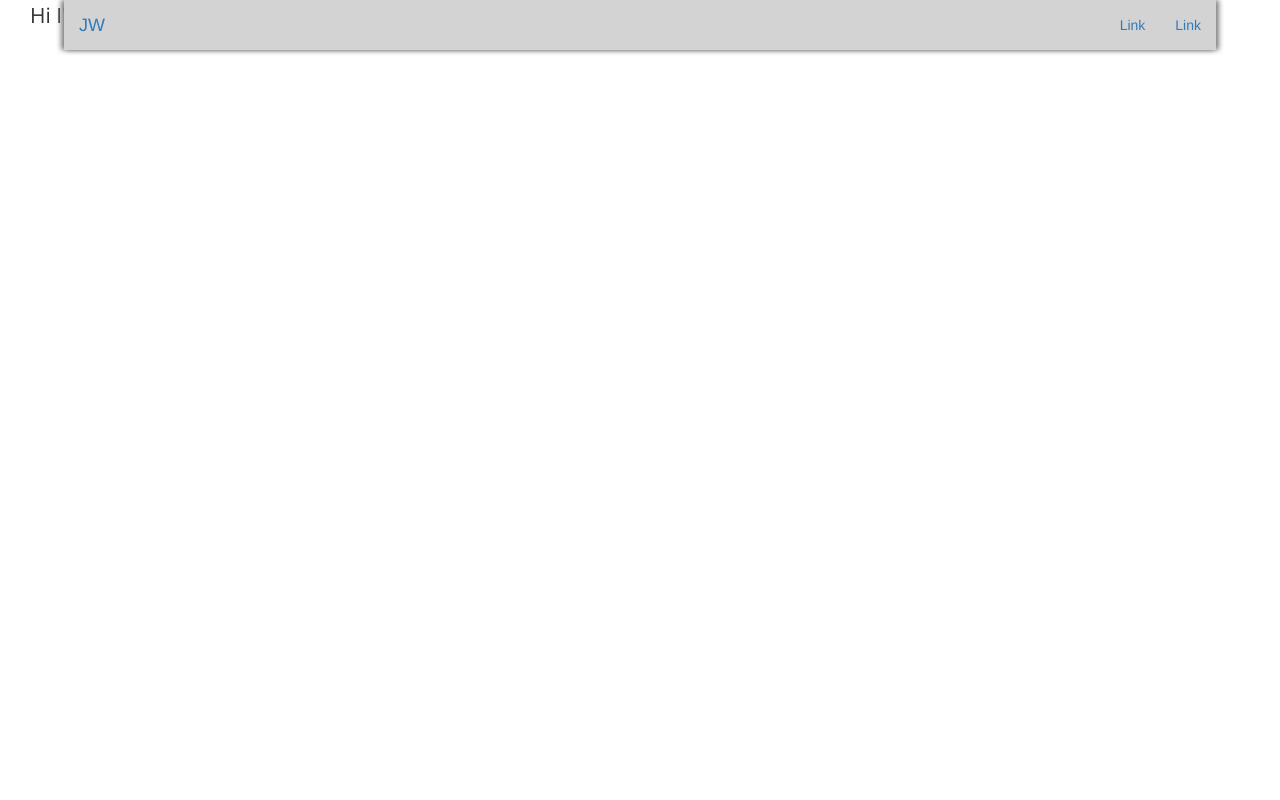
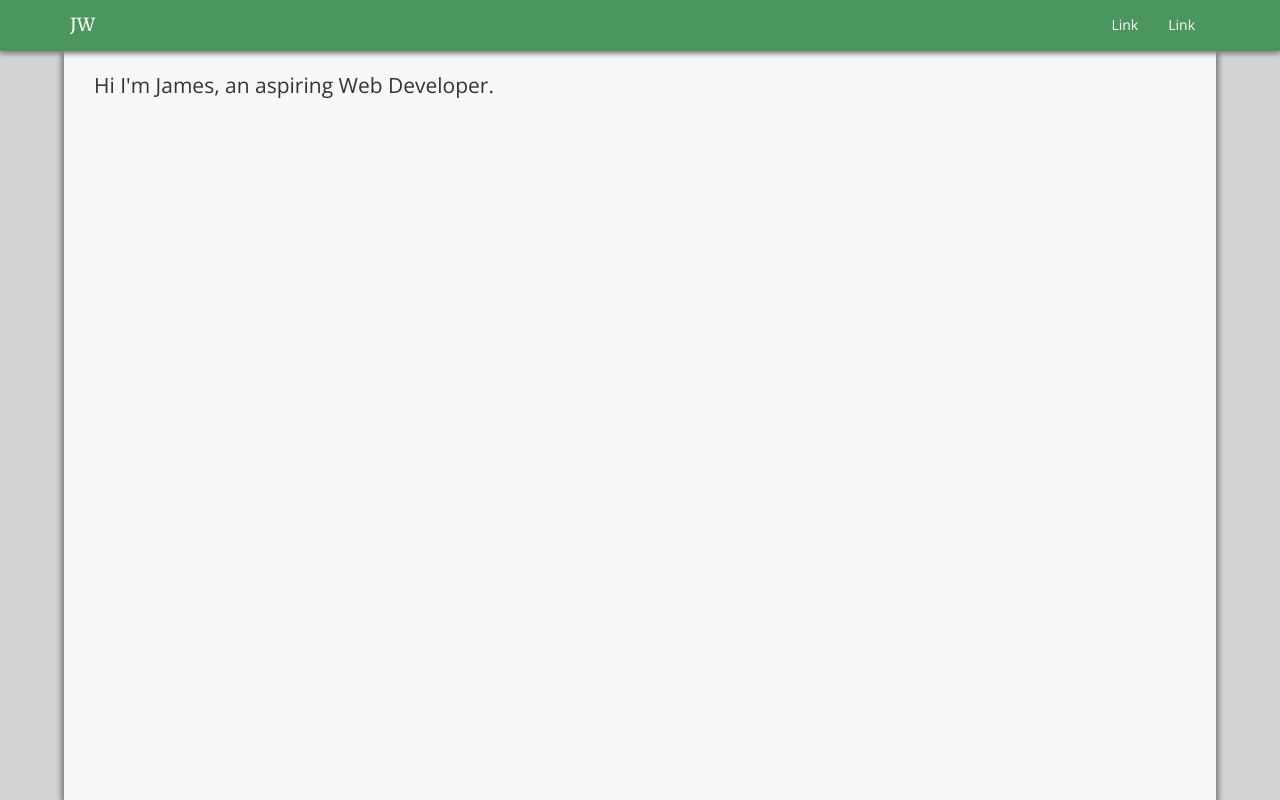
Before and after one commit to jamesw8/jamesw8.github.io, a plain HTML site: page index.html in a window 1280 px wide. Drawn offline with nearby package versions, Linux system fonts and the light colour scheme.

Commit message:
Added animations and changed navbar

```diff
--- a/styles.css
+++ b/styles.css
@@ -11,21 +11,65 @@ p {
 	font-family: 'Open Sans', sans-serif;
 	font-size: 1.5em;
 }
+body {
+	background-color: lightgray;
+}
 
-.container {
-	background-color: lightgray;
-	box-shadow: 3px 0 5px gray, -3px 0 5px gray;
+@keyframes blink {
+	0% {opacity:1;}
+	80% {opacity:0;}
+	100% {opacity:1;}
+}
+
+@keyframes slideFromLeft {
+	0% {transform: translateX(-100%);}
+	100% {transform: translateX(0);}
+}
+
+#blink {
+	opacity: 0;
+	animation: blink 1.25s infinite 1.50s;
+}
+#body {
+	background-color: #F8F8F8;
+	box-shadow: 3px 3px 5px gray, -3px 3px 5px gray;
+	padding-top: 70px;
 	width: 90%;
+	height: 100vh;
 	z-index: 0;
 }
 
-#navbar {
-	background-color: #62b75d;
+#greet {
+	animation: slideFromLeft 1.10s cubic-bezier(.46,.88,.51,.96);
+}
+
+.nav {
+	height: 100%;
+	padding: 0;
+	margin: 0;
+}
+
+.nav > li > a:hover,
+.nav > li > a:focus {
+  background-color: #5cce78;
+}
+
+.navbar {
+	background-color: #4b965d;
 	box-shadow: 0 3px 5px gray;
 	display: block;
-	height: 10vh;
-	position: sticky;
-	top: 0;
-	width: 100vw;
 	z-index: 99;
 }
+
+.navbar-brand {
+	color: white;
+	font-family: 'Merriweather', serif;
+}
+.navbar-right {
+	margin-right: ;
+}
+
+.navbar-right a {
+	color: white;
+	font-family: 'Open Sans', sans-serif;
+}
```
